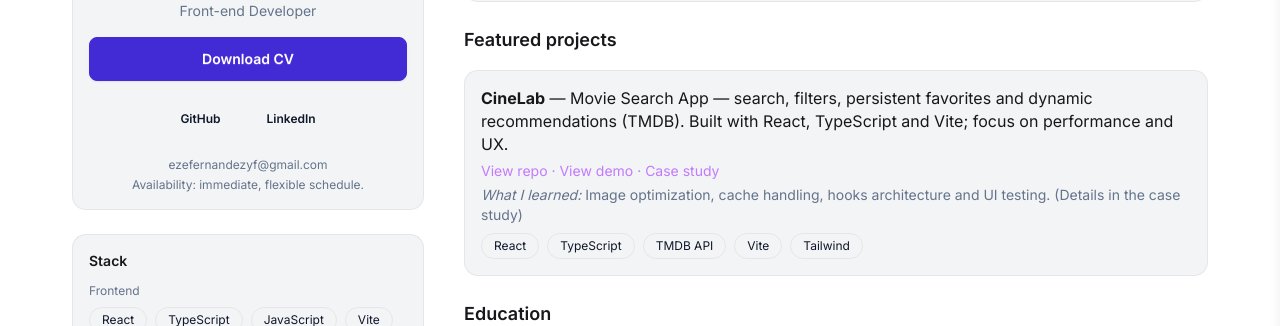
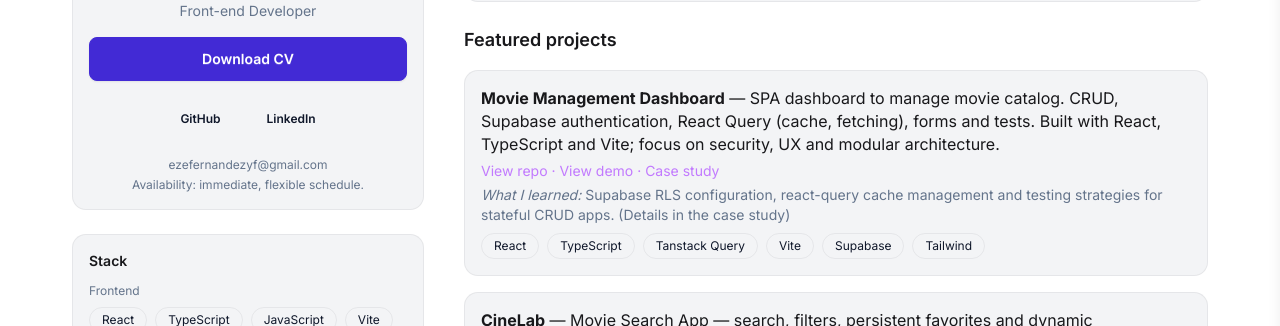
Before and after one commit to ezefernandezyf/my-portfolio, a React (Vite) app: page /about in a window 1280 px wide. Shown: the part 337-663 px from the top of the page. Built offline with nearby package versions, Linux system fonts and the light colour scheme; no server answers.

Commit message:
feat: add Movie Management Dashboard project details and localization updates (#11)

```diff
--- a/src/data/about.ts
+++ b/src/data/about.ts
@@ -50,6 +50,15 @@ export const about = {
 
   projects: [
     {
+      id: 'movie-dashboard',
+      nameKey: 'movie-dashboard.name',
+      shortKey: 'movie-dashboard.short',
+      repo: 'https://github.com/ezefernandezyf/movie-management-dashboard',
+      demo: 'https://moviesdashboard.vercel.app/',
+      whatILearnedKey: 'projects.movie-dashboard.whatILearned',
+      tech: ['React', 'TypeScript', 'Tanstack Query', 'Vite', 'Supabase', 'Tailwind'],
+    },
+    {
       id: 'cinelab',
       nameKey: 'cinelab.name',
       shortKey: 'cinelab.short',
--- a/src/data/projects.ts
+++ b/src/data/projects.ts
@@ -1,8 +1,8 @@
 export const projects = [
   {
     id: 'movie-dashboard',
-    nameKey: 'movieDashboard.name',
-    shortKey: 'movieDashboard.short',
+    nameKey: 'movie-dashboard.name',
+    shortKey: 'movie-dashboard.short',
     repo: 'https://github.com/ezefernandezyf/movie-management-dashboard',
     demo: 'https://moviesdashboard.vercel.app/',
     images: [
--- a/src/locales/en/aboutpage.json
+++ b/src/locales/en/aboutpage.json
@@ -18,6 +18,11 @@
       "caseStudy": "Case study"
     },
     "learnedLabel": "What I learned:",
+      "movie-dashboard": {
+        "name": "Movie Management Dashboard",
+        "short": "SPA dashboard to manage movie catalog. CRUD, Supabase authentication, React Query (cache, fetching), forms and tests. Built with React, TypeScript and Vite; focus on security, UX and modular architecture.",
+        "whatILearned": "Supabase RLS configuration, react-query cache management and testing strategies for stateful CRUD apps. (Details in the case study)"
+      },
     "cinelab": {
       "name": "CineLab",
       "short": "Movie Search App — search, filters, persistent favorites and dynamic recommendations (TMDB). Built with React, TypeScript and Vite; focus on performance and UX.",
--- a/src/locales/en/projects.json
+++ b/src/locales/en/projects.json
@@ -20,7 +20,7 @@
     "caseStudy": "Case study"
   },
   "notFound": "Project not found",
-  "movieDashboard": {
+  "movie-dashboard": {
     "name": "Movie Management Dashboard",
     "short": "SPA dashboard to manage movie catalog. CRUD, Supabase authentication, React Query (cache, fetching), forms and tests."
   },
--- a/src/locales/es/aboutpage.json
+++ b/src/locales/es/aboutpage.json
@@ -18,6 +18,11 @@
       "caseStudy": "Case study"
     },
     "learnedLabel": "Qué aprendí:",
+      "movie-dashboard": {
+        "name": "Movie Management Dashboard",
+        "short": "SPA dashboard para gestionar catálogo de películas. CRUD, autenticación con Supabase, React Query (cache, fetching), formularios y tests. Construida con React, TypeScript y Vite; foco en seguridad, UX y arquitectura modular.",
+        "whatILearned": "Configuración de RLS en Supabase, manejo de cache con react-query y estrategias de testing para apps CRUD con estado. (Detalles en el case study)"
+      },
     "cinelab": {
       "name": "CineLab",
       "short": "Movie Search App — búsqueda, filtros, favoritos persistentes y recomendaciones dinámicas (TMDB). Construida con React, TypeScript y Vite; foco en rendimiento y UX.",
--- a/src/locales/es/projects.json
+++ b/src/locales/es/projects.json
@@ -20,7 +20,7 @@
     "caseStudy": "Case study"
   },
   "notFound": "Proyecto no encontrado",
-  "movieDashboard": {
+  "movie-dashboard": {
     "name": "Movie Management Dashboard",
     "short": "Dashboard SPA para gestión de catálogo de películas. CRUD, autenticación vía Supabase, uso de React Query, formularios y tests."
   },
--- a/src/pages/AboutPage.tsx
+++ b/src/pages/AboutPage.tsx
@@ -79,8 +79,9 @@ export const AboutPage = (): React.JSX.Element => {
 
             <section>
               <h3 className="text-lg font-semibold">{t('projects.title')}</h3>
-              <ol className="mt-4 space-y-4 rounded-lg bg-base-100 border border-base-200 p-4">
+              <ol className="mt-4 space-y-4">
                 {projects.map((p) => (
+                  <div className='bg-base-100 rounded-lg border border-base-200 p-4'>
                     <li key={p.id}>
                       <strong>{t(`projects.${p.id}.name`)}</strong> — {t(`projects.${p.id}.short`)}
                       <div className="text-sm mt-1">
@@ -121,6 +122,7 @@ export const AboutPage = (): React.JSX.Element => {
                         </div>
                       </div>
                     </li>
+                  </div>
                 ))}
               </ol>
             </section>
--- a/src/pages/HomePage.tsx
+++ b/src/pages/HomePage.tsx
@@ -7,8 +7,8 @@ import { useTranslation } from 'react-i18next';
 export const HomePage = (): React.JSX.Element => {
   const { t } = useTranslation(['home', 'projects']);
 
-  const featuredName = t('projects:movieDashboard.name');
-  const featuredShort = t('projects:movieDashboard.short');
+  const featuredName = t('projects:movie-dashboard.name');
+  const featuredShort = t('projects:movie-dashboard.short');
 
   return (
     <>
```
Lines whose indentation alone changed are shown as unchanged.
